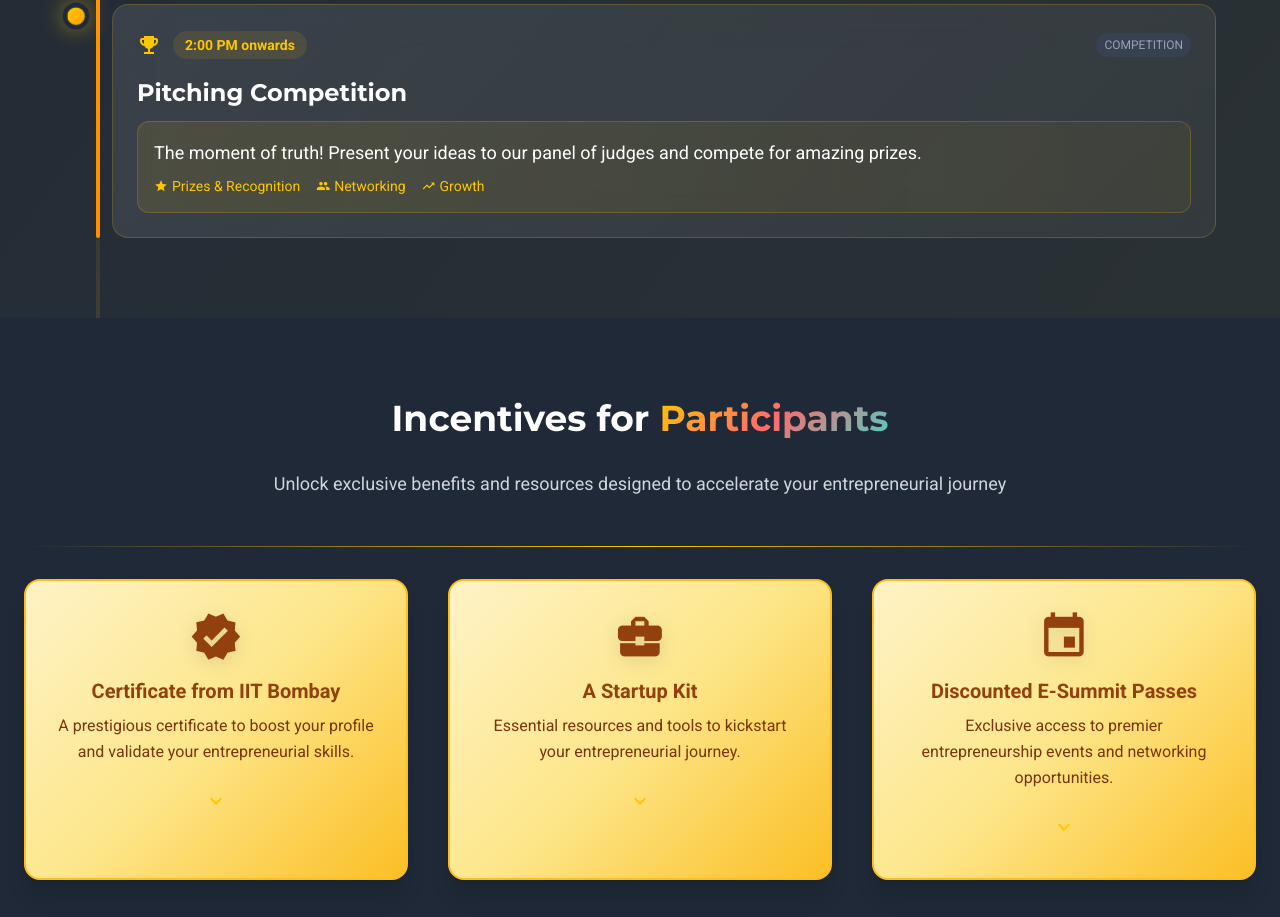
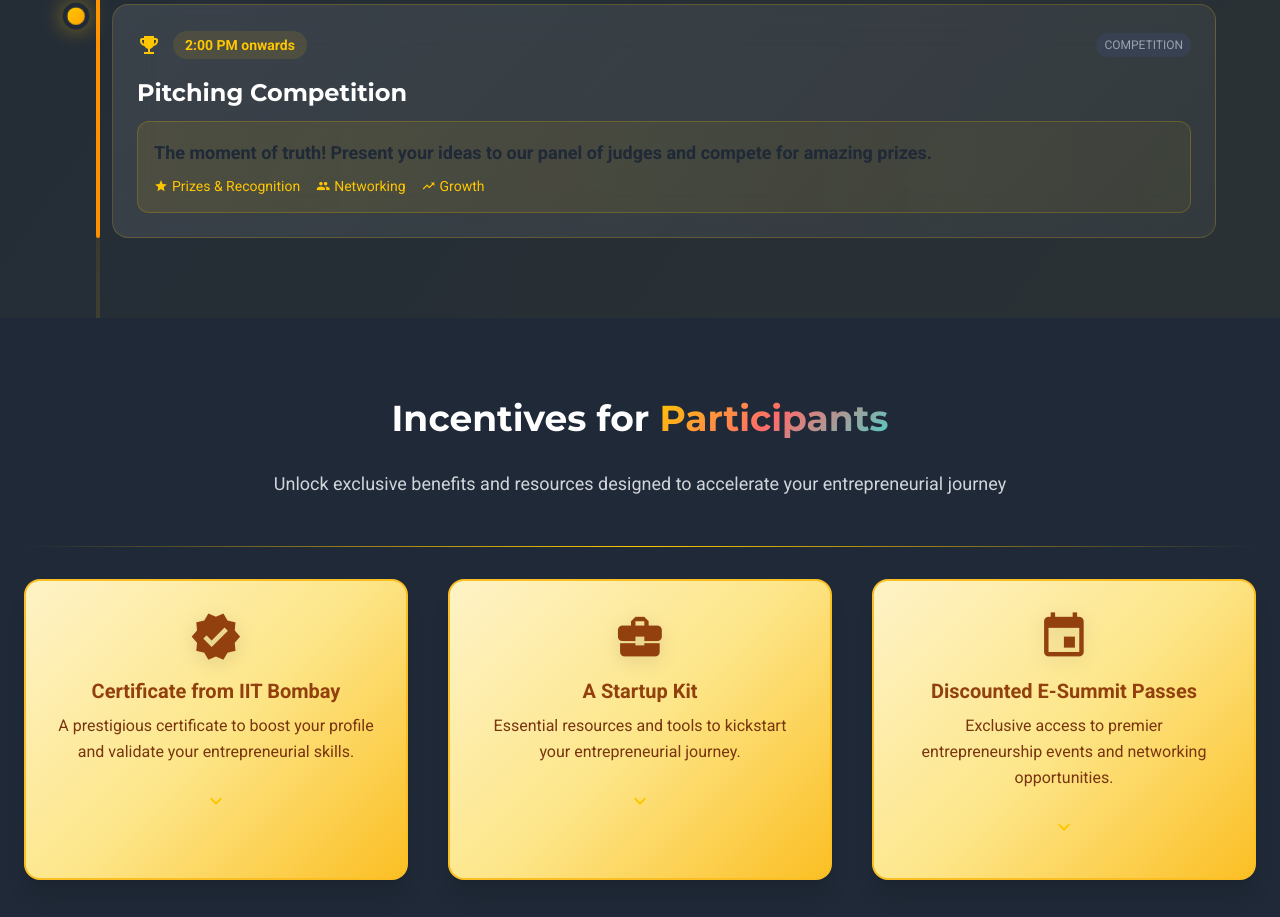
Before and after one commit to ecellsmec32/illuminate, a website: page index.html in a window 1280 px wide. Shown: the part 3131-4048 px from the top of the page. Drawn offline with nearby package versions, Linux system fonts and the light colour scheme.

Commit message:
Improve visibility of 'moment of truth' text against gold background
- Changed text color from white to dark gray (text-gray-800) for better contrast
- Added font-semibold for enhanced readability
- Text now stands out clearly against the gold gradient background

```diff
--- a/index.html
+++ b/index.html
@@ -992,7 +992,7 @@
 </div>
 <h3 class="text-2xl font-bold font-display text-white mb-3">Pitching Competition</h3>
 <div class="bg-gradient-to-r from-primary/10 to-primary/5 p-4 rounded-xl border border-primary/20">
-<p class="text-white text-lg leading-relaxed mb-2">The moment of truth! Present your ideas to our panel of judges and compete for amazing prizes.</p>
+<p class="text-gray-800 text-lg leading-relaxed mb-2 font-semibold">The moment of truth! Present your ideas to our panel of judges and compete for amazing prizes.</p>
 <div class="flex items-center space-x-4 text-sm">
 <span class="flex items-center text-primary"><span class="material-icons text-sm mr-1">star</span>Prizes & Recognition</span>
 <span class="flex items-center text-primary"><span class="material-icons text-sm mr-1">people</span>Networking</span>
```
